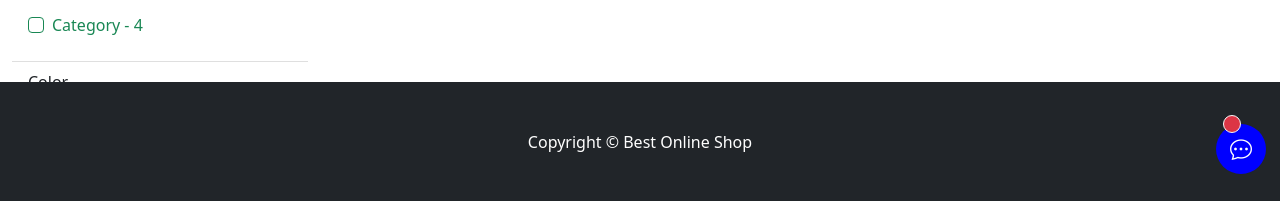
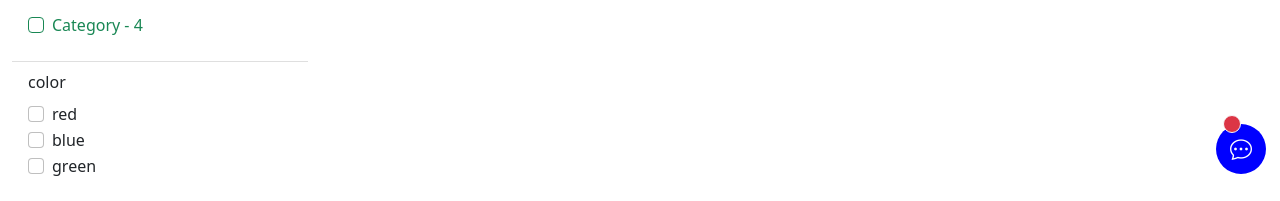
Before and after one commit to 0xAureoleNode/mern-e-commerce, a React (Create React App) app in the folder frontend/: page /product-list in a window 1280 px wide. Shown: the part 596-797 px from the top of the page. Built offline with nearby package versions, Linux system fonts and the light colour scheme.

Commit message:
update 'improve Attributes Section for Filtering Options'

```diff
--- a/frontend/src/components/filterQueryResultOptions/AttributesFilterComponent.js
+++ b/frontend/src/components/filterQueryResultOptions/AttributesFilterComponent.js
@@ -1,14 +1,24 @@
-import { Form } from "react-bootstrap";
+import { Form } from 'react-bootstrap';
 
 const AttributesFilterComponent = () => {
   return (
     <>
-      <Form.Label>Color</Form.Label>
-      <Form.Check
-        type="checkbox"
-        id="default-checkbox"
-        label="green"
-      />
+      {[
+        { color: ['red', 'blue', 'green'] },
+        { ram: ['1 TB', '2 TB', '4 TB'] },
+      ].map((item, idx) => (
+        <div key={idx} className="mb-3">
+          <Form.Label>{Object.keys(item)}</Form.Label>
+          {item[Object.keys(item)].map((i, idx) => (
+            <Form.Check
+              type="checkbox"
+              id="default-checkbox"
+              key={idx}
+              label={i}
+            />
+          ))}
+        </div>
+      ))}
     </>
   );
 };
--- a/frontend/src/index.css
+++ b/frontend/src/index.css
@@ -11,5 +11,6 @@
   position: absolute;
   bottom: 0;
   width: 100%;
-  height: 170px;
+  height: 50px;
+  /* 170px comment */
 }
--- a/frontend/src/pages/ProductListPage.js
+++ b/frontend/src/pages/ProductListPage.js
@@ -30,8 +30,8 @@
               <AttributesFilterComponent />
             </ListGroup.Item>
             <ListGroup.Item>
-              <Button variant="primary">Primary</Button>
-              <Button variant="danger">Danger</Button>
+              <Button variant="primary">Filter</Button>
+              <Button variant="danger">Reset Filter</Button>
             </ListGroup.Item>
           </ListGroup>
         </Col>
```
Also changed, not shown: 1 other file (tests, documents, lock files or other folders).
